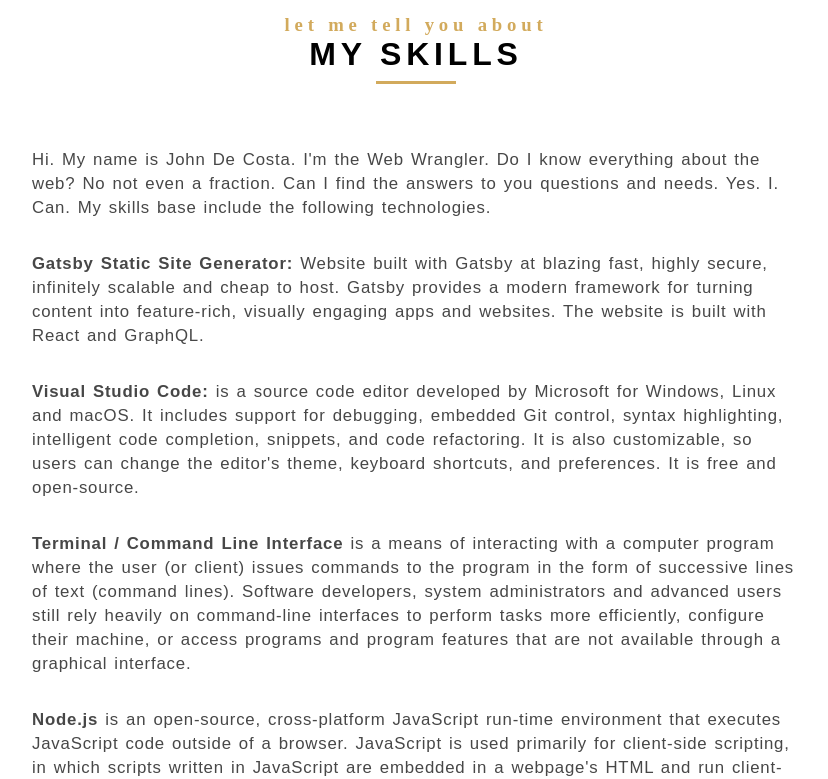
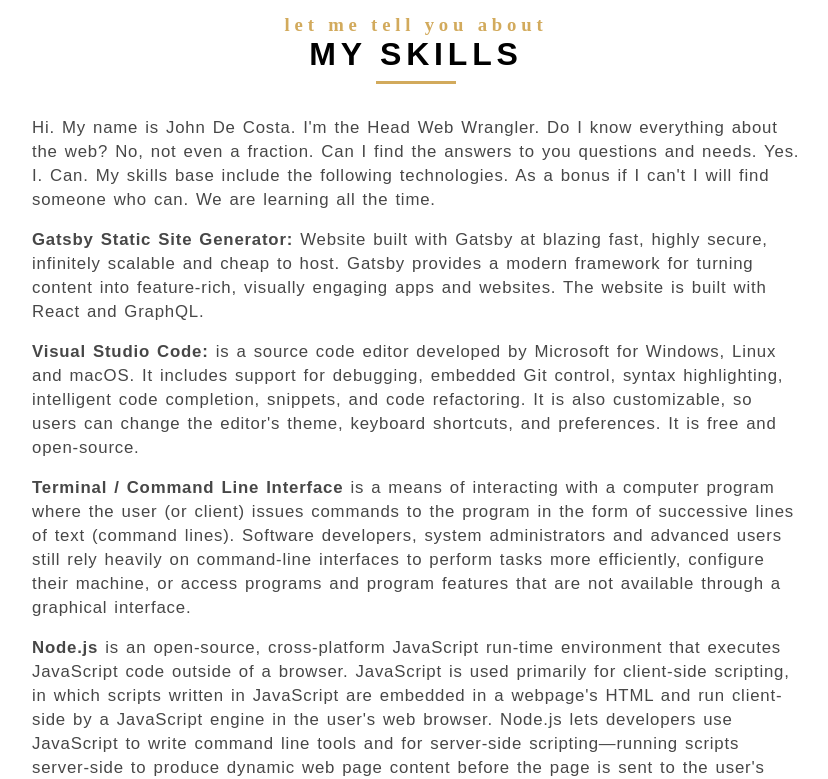
Before and after one commit to thefoxboxman/eaglefox-site, a Gatsby site: page /AboutSkills in a window 1280 px wide. Shown: the part 741-1520 px from the top of the page, without its empty margins (224-1052 px from the left). Built offline with nearby package versions, Linux system fonts and the light colour scheme; Gatsby itself is replaced by a stand-in of ours.

Commit message:
developing AboutSkills page and text

```diff
--- a/src/components/AboutPageComponents/AboutSkillsText.js
+++ b/src/components/AboutPageComponents/AboutSkillsText.js
@@ -13,7 +13,7 @@
 			<Title message="let me tell you about" title="my skills" />
 			<AboutTextWrapper>
 				<p>
-					Hi. My name is John De Costa. I'm the Web Wrangler. Do I know everything about the web? No not even a fraction. Can I find the answers to you questions and needs. Yes. I. Can. My skills base include  the following technologies.
+					Hi. My name is John De Costa. I'm the Head Web Wrangler. Do I know everything about the web? No, not even a fraction. Can I find the answers to you questions and needs. Yes. I. Can. My skills base include  the following technologies. As a bonus if I can't I will find someone who can. We are learning all the time.
           </p>
 				<p>
 					<span className="subheader">
@@ -81,7 +81,7 @@
 					<span className="subheader"> </span>
 				</p>
 				<Link to="/contact" style={{ textDecoration: 'none' }}>
-					<SectionButton style={{ margin: '2rem auto' }}>
+					<SectionButton style={{ margin: '0.5rem auto' }}>
 						Contact Me
             </SectionButton>
 				</Link>
@@ -93,7 +93,7 @@
 }
 const AboutTextWrapper = styled.div`
   width: 90vw;
-  margin: 2rem auto;
+  margin: 1rem auto;
   line-height: 1.5rem;
 	color: ${styles.colors.mainGrey};
 	font-size: 1.05rem;
@@ -109,6 +109,6 @@
 		font-weight:600;
 	}
 	p{
-		padding-top:2rem;
+		padding-top:1rem;
 	}
 `
--- a/src/pages/AboutSkills.js
+++ b/src/pages/AboutSkills.js
@@ -7,7 +7,7 @@
 
 import Layout from '../components/layout'
 import SEO from '../components/seo'
-
+import {InternalLink} from '../utils'
 const AboutSkillsPage = () => (
 	<Layout>
 		<SEO title="AboutSkills" keywords={[`gatsby`, `application`, `react`]} />
@@ -15,6 +15,8 @@
 			<Banner title='my skills' subtitle='the good oil' />
 		</PageHeader>
 		<AboutSkillsText />
+		<InternalLink />
+
 	</Layout>
 )
 
```
